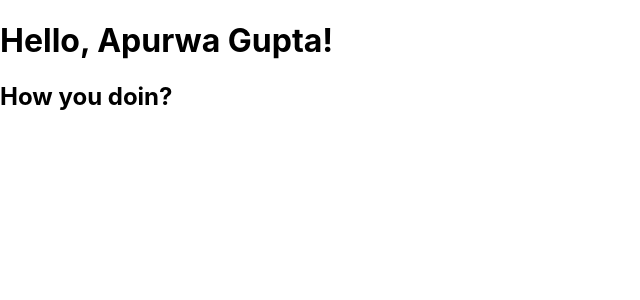
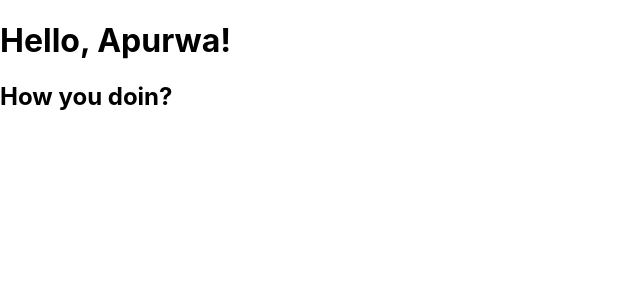
Before and after one commit to practice-programs/ReactPrograms, a React (Create React App) app: page / in a window 1280 px wide. Shown: the top 300 px of the page, without its empty margins (0-640 px from the left). Built offline with nearby package versions, Linux system fonts and the light colour scheme.

Commit message:
Introducing JSX

```diff
--- a/src/index.js
+++ b/src/index.js
@@ -1,29 +1,13 @@
 import React from 'react';
 import ReactDOM from 'react-dom';
 import './index.css';
+import FormatName from './jsxintro';
 import reportWebVitals from './reportWebVitals';
 
-
-function formatName(user) {
-  return user.firstName + ' ' + user.lastName;
-}
-
-const user = {
-  firstName: 'Apurwa',
-  lastName: 'Gupta'
-};
-
-const element = (
-  <div>
-    <h1>
-    Hello, {formatName(user)}!
-  </h1>
-  <h2>How you doin?</h2>
-  </div>
-);
-
 ReactDOM.render(
-  element,
+  <React.StrictMode>
+    <FormatName />
+  </React.StrictMode>,
   document.getElementById('root')
 );
 
--- /dev/null
+++ b/src/jsxintro.js
@@ -0,0 +1,21 @@
+import React from 'react';
+
+function formatName() {
+
+  const user = {
+    firstName: 'Apurwa',
+    lastName: 'Gupta'
+  };
+
+  const element = (
+    <div>
+      <h1>
+      Hello, {user.firstName}!
+    </h1>
+    <h2>How you doin?</h2>
+    </div>
+  );
+  return element
+}
+
+export default formatName;
```
